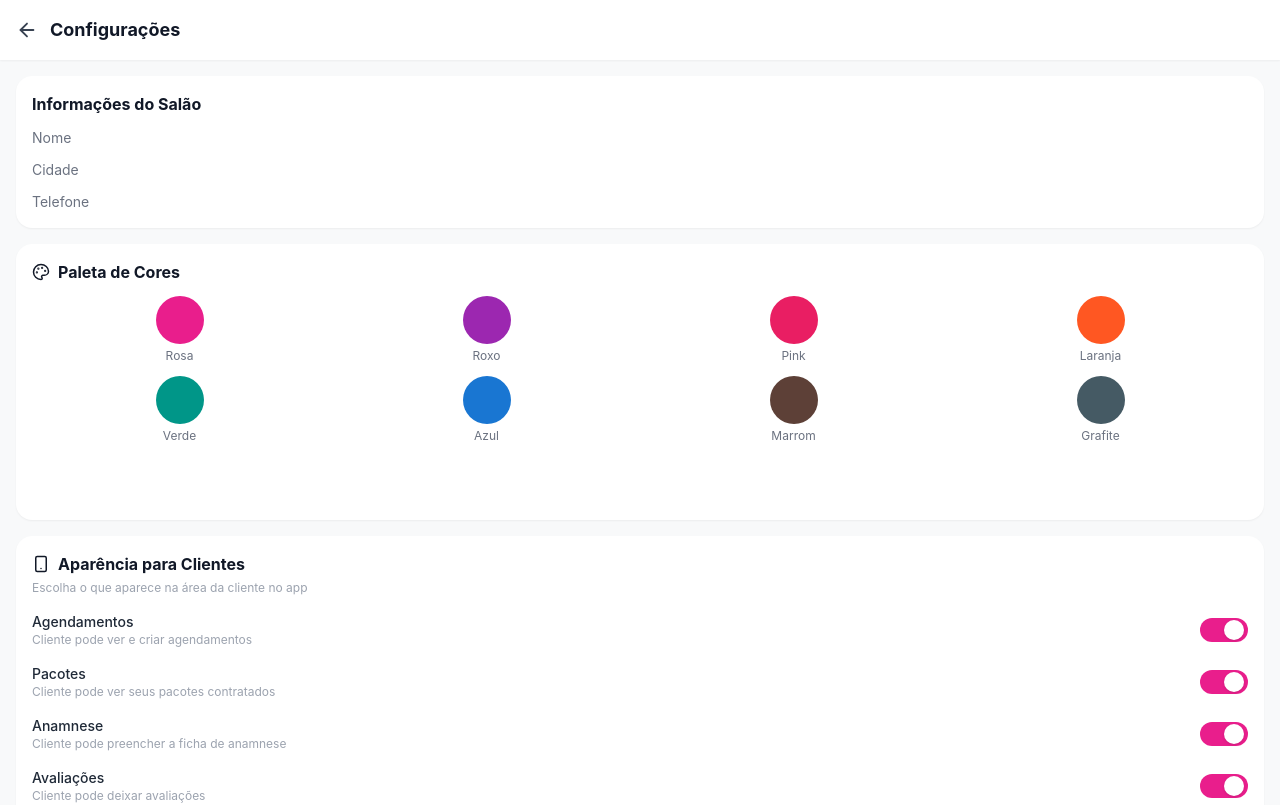
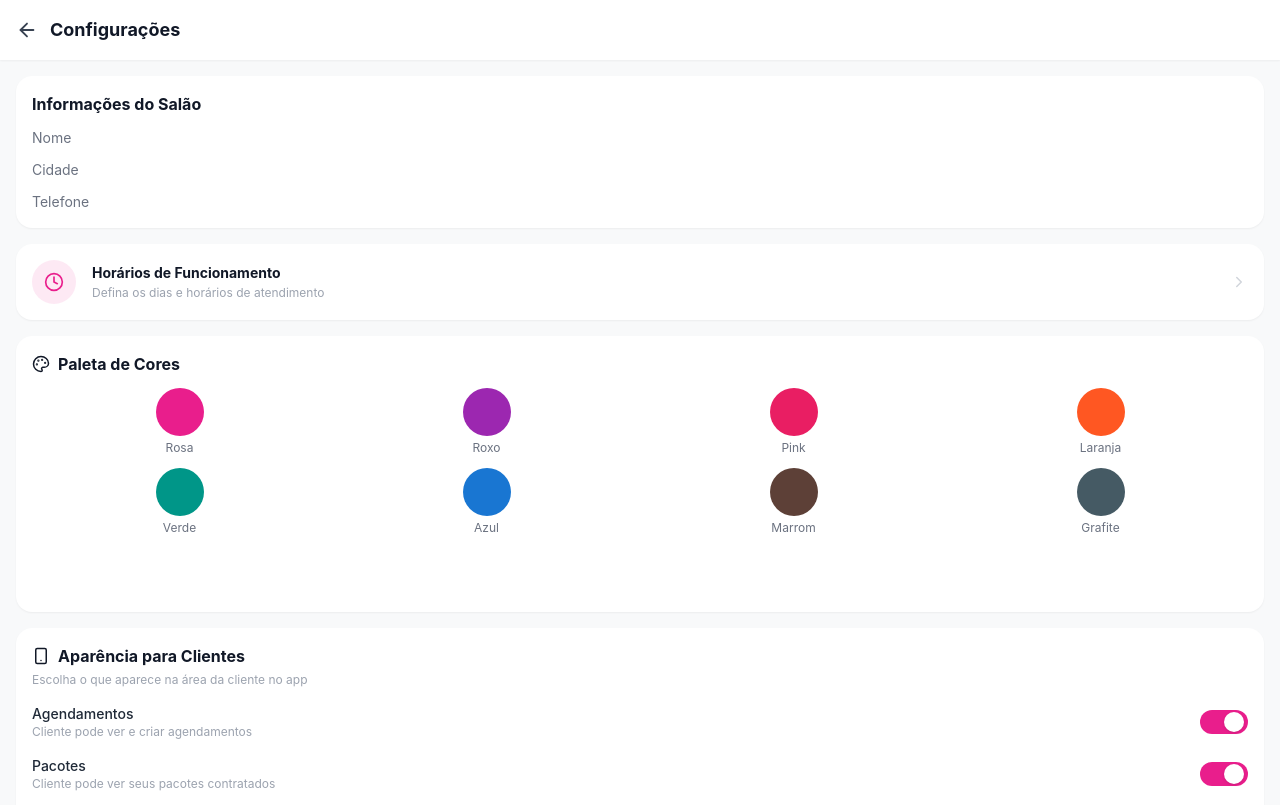
Before and after one commit to juliatedeschi7-creator/salao2.0, a Next.js app: page /salao/configuracoes in a window 1280 px wide. Shown: the top 805 px of the page. Built offline with nearby package versions, Linux system fonts and the light colour scheme.

Commit message:
Atualizar o page.tsx

```diff
--- a/src/app/salao/configuracoes/page.tsx
+++ b/src/app/salao/configuracoes/page.tsx
@@ -3,7 +3,7 @@ import { useEffect, useState } from 'react'
 import { supabase } from '@/lib/supabase'
 import { useAuth } from '@/lib/hooks/useAuth'
 import { useRouter } from 'next/navigation'
-import { ArrowLeft, Bell, Link, Copy, Check, LogOut, Palette, Smartphone } from 'lucide-react'
+import { ArrowLeft, Bell, Link, Copy, Check, LogOut, Palette, Smartphone, Clock, ChevronRight } from 'lucide-react'
 
 const CORES = [
   { primaria: '#E91E8C', secundaria: '#FCE4F3', nome: 'Rosa' },
@@ -36,11 +36,7 @@ export default function ConfiguracoesPage() {
   const [salvandoCor, setSalvandoCor] = useState(false)
   const [corSelecionada, setCorSelecionada] = useState('')
   const [modulos, setModulos] = useState<Record<string, boolean>>({
-    agendamentos: true,
-    pacotes: true,
-    anamnese: true,
-    avaliacoes: true,
-    combos: true,
+    agendamentos: true, pacotes: true, anamnese: true, avaliacoes: true, combos: true,
   })
   const [salvandoModulos, setSalvandoModulos] = useState(false)
   const [modulosSalvos, setModulosSalvos] = useState(false)
@@ -54,9 +50,7 @@ export default function ConfiguracoesPage() {
     setSalao(sal)
     setAvisoServicos(sal?.aviso_servicos || '')
     setCorSelecionada(sal?.cor_primaria || '#E91E8C')
-    if (sal?.modulos_cliente) {
-      setModulos({ ...modulos, ...sal.modulos_cliente })
-    }
+    if (sal?.modulos_cliente) setModulos({ ...modulos, ...sal.modulos_cliente })
   }
 
   async function salvarAviso() {
@@ -83,12 +77,9 @@ export default function ConfiguracoesPage() {
   async function enviarTesteNotificacao() {
     setTestando(true)
     await supabase.from('notificacoes').insert({
-      salao_id: profile!.salao_id,
-      remetente_id: profile!.id,
-      destinatario_id: profile!.id,
-      titulo: 'Notificação de teste',
-      mensagem: 'As notificações estão funcionando perfeitamente!',
-      tipo: 'teste', lida: false
+      salao_id: profile!.salao_id, remetente_id: profile!.id,
+      destinatario_id: profile!.id, titulo: 'Notificação de teste',
+      mensagem: 'As notificações estão funcionando perfeitamente!', tipo: 'teste', lida: false
     })
     setTestando(false)
     setTesteEnviado(true)
@@ -99,10 +90,7 @@ export default function ConfiguracoesPage() {
     const paleta = CORES.find(c => c.primaria === corSelecionada)
     if (!paleta) return
     setSalvandoCor(true)
-    await supabase.from('saloes').update({
-      cor_primaria: paleta.primaria,
-      cor_secundaria: paleta.secundaria
-    }).eq('id', profile!.salao_id!)
+    await supabase.from('saloes').update({ cor_primaria: paleta.primaria, cor_secundaria: paleta.secundaria }).eq('id', profile!.salao_id!)
     setSalvandoCor(false)
     carregarDados()
   }
@@ -141,6 +129,20 @@ export default function ConfiguracoesPage() {
           )}
         </div>
 
+        {/* Horários de Funcionamento — botão que leva pra página dedicada */}
+        <button onClick={() => router.push('/salao/horarios')}
+          className="card flex items-center gap-4 active:scale-95 transition-all text-left">
+          <div className="w-11 h-11 rounded-full flex items-center justify-center shrink-0"
+            style={{ backgroundColor: `${cor}18` }}>
+            <Clock size={20} style={{ color: cor }} />
+          </div>
+          <div className="flex-1">
+            <p className="font-bold text-gray-900 text-sm">Horários de Funcionamento</p>
+            <p className="text-xs text-gray-400 mt-0.5">Defina os dias e horários de atendimento</p>
+          </div>
+          <ChevronRight size={18} className="text-gray-300 shrink-0" />
+        </button>
+
         {/* Paleta de Cores */}
         <div className="card flex flex-col gap-3">
           <p className="font-bold text-gray-900 flex items-center gap-2"><Palette size={18} />Paleta de Cores</p>
@@ -148,7 +150,8 @@ export default function ConfiguracoesPage() {
             {CORES.map(c => (
               <button key={c.primaria} onClick={() => setCorSelecionada(c.primaria)}
                 className="flex flex-col items-center gap-1">
-                <div className={'w-12 h-12 rounded-full border-4 transition-all ' + (corSelecionada === c.primaria ? 'border-gray-900 scale-110' : 'border-transparent')}
+                <div className={'w-12 h-12 rounded-full border-4 transition-all ' +
+                  (corSelecionada === c.primaria ? 'border-gray-900 scale-110' : 'border-transparent')}
                   style={{ backgroundColor: c.primaria }} />
                 <span className="text-xs text-gray-500">{c.nome}</span>
               </button>
@@ -175,8 +178,7 @@ export default function ConfiguracoesPage() {
                 <p className="text-sm font-medium text-gray-800">{m.label}</p>
                 <p className="text-xs text-gray-400">{m.desc}</p>
               </div>
-              <button
-                onClick={() => setModulos(prev => ({ ...prev, [m.key]: !prev[m.key] }))}
+              <button onClick={() => setModulos(prev => ({ ...prev, [m.key]: !prev[m.key] }))}
                 className={'relative w-12 h-6 rounded-full transition-colors ' + (modulos[m.key] ? '' : 'bg-gray-200')}
                 style={modulos[m.key] ? { backgroundColor: cor } : {}}>
                 <div className={'absolute top-0.5 w-5 h-5 bg-white rounded-full shadow transition-all ' +
@@ -212,7 +214,9 @@ export default function ConfiguracoesPage() {
           <p className="font-bold text-gray-900 flex items-center gap-2"><Link size={18} />Link de Cadastro de Clientes</p>
           <p className="text-xs text-gray-400">Compartilhe este link para suas clientes se cadastrarem com as cores do seu salão</p>
           <div className="bg-gray-50 rounded-xl px-3 py-2">
-            <p className="text-xs text-gray-500 break-all">{typeof window !== 'undefined' ? window.location.origin : ''}/cadastro?salao={salao?.slug}</p>
+            <p className="text-xs text-gray-500 break-all">
+              {typeof window !== 'undefined' ? window.location.origin : ''}/cadastro?salao={salao?.slug}
+            </p>
           </div>
           <button onClick={copiarLink}
             className="flex items-center justify-center gap-2 py-3 rounded-xl text-white text-sm font-medium"
```
